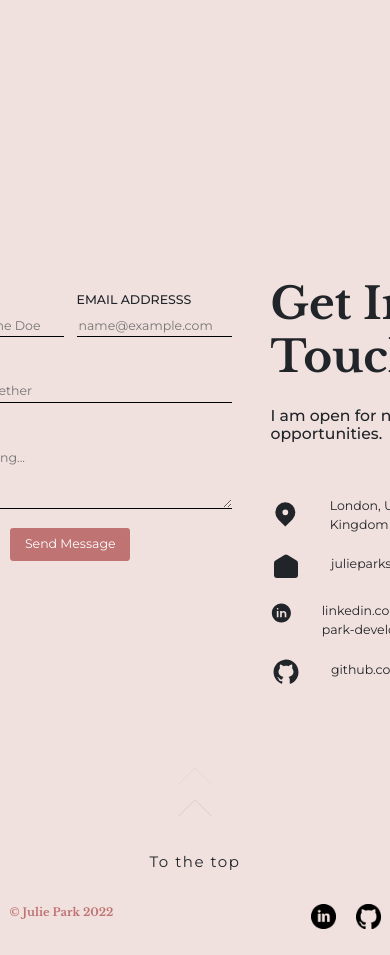
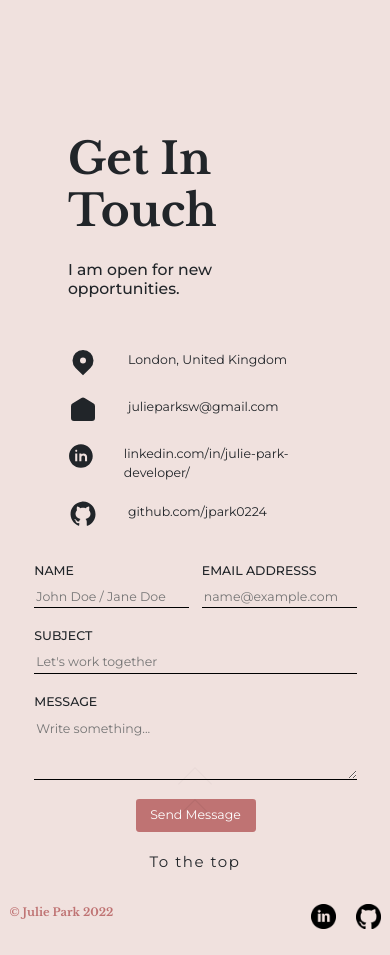
Before and after one commit to jpark0224/portfolio, a React (Create React App) app: page / in a window 390 px wide. Shown: the part 2522-3477 px from the top of the page. Built offline with nearby package versions, Linux system fonts and the light colour scheme; the HTML template or start-up script is replaced by a standard one.

Commit message:
adjust parallax values to prevent overexpanding

```diff
--- a/src/components/Contacts.tsx
+++ b/src/components/Contacts.tsx
@@ -1,6 +1,6 @@
 import React from "react";
 import emailjs from "emailjs-com";
-import { Container, Form, Stack } from "react-bootstrap";
+import { Container, Form, Row, Col, Stack } from "react-bootstrap";
 import { Link } from "react-scroll";
 import { useParallax } from "react-scroll-parallax";
 import { useEffect, useState } from "react";
@@ -18,12 +18,12 @@ const Contacts = () => {
 
   const parallaxLeft = useParallax({
     disabled: parallaxDisabled,
-    translateX: [-100, 100],
+    translateX: [-40, 50],
   });
 
   const parallaxRight = useParallax({
     disabled: parallaxDisabled,
-    translateX: [100, -100],
+    translateX: [40, -40],
   });
 
   const handleResize = () => {
@@ -38,7 +38,7 @@ const Contacts = () => {
   }, []);
 
   useEffect(() => {
-    if (screenWidth < 768) {
+    if (screenWidth < 1116) {
       setParallaxDisabled(true);
     } else {
       setParallaxDisabled(false);
@@ -68,68 +68,16 @@ const Contacts = () => {
 
   return (
     <Container fluid className="contactsContainer">
-      <section className="contactsMainContainer">
-        <section
-          className="contactsLeftContainer"
-          ref={parallaxLeft.ref as React.RefObject<HTMLDivElement>}
-        >
-          <Form onSubmit={submitHandler} className="formContainer">
-            <Stack direction="horizontal" gap={3}>
-              <Form.Group className="formGroup" controlId="name">
-                <Stack gap={2}>
-                  <label className="formLabels">NAME</label>
-                  <input
-                    type="text"
-                    name="name"
-                    placeholder="John Doe / Jane Doe"
-                  />
-                </Stack>
-              </Form.Group>
-              <Form.Group className="formGroup" controlId="email">
-                <Stack gap={2}>
-                  <label className="formLabels">EMAIL ADDRESSS</label>
-                  <input
-                    type="email"
-                    name="email"
-                    placeholder="name@example.com"
-                  />
-                </Stack>
-              </Form.Group>
-            </Stack>
-            <Form.Group className="formGroup" controlId="subject">
-              <Stack gap={2}>
-                <label className="formLabels">SUBJECT</label>
-                <input
-                  type="text"
-                  name="subject"
-                  placeholder="Let's work together"
-                />
-              </Stack>
-            </Form.Group>
-            <Form.Group className="formGroup" controlId="message">
-              <Stack gap={2}>
-                <label className="formLabels">MESSAGE</label>
-                <textarea
-                  className="message"
-                  name="message"
-                  placeholder="Write something..."
-                />
-              </Stack>
-            </Form.Group>
-            <button className="submitButton" type="submit">
-              Send Message
-            </button>
-          </Form>
-        </section>
-        <section className="contactsRightContainer">
-          <section className="contactsRightContents">
+      <Row className="contactsMainContainer">
+        <Col className="contactsLeftContainer" lg={true}>
+          <section className="contactsLeftContents">
             <h1 className="contactsHeading">Get In Touch</h1>
             <h5 className="contactsSubheading">
               I am open for new opportunities.
             </h5>
             <section
               className="contactsElementsContainer"
-              ref={parallaxRight.ref as React.RefObject<HTMLDivElement>}
+              ref={parallaxLeft.ref as React.RefObject<HTMLDivElement>}
             >
               <a
                 className="contactsElements"
@@ -195,8 +143,61 @@ const Contacts = () => {
               </a>
             </section>
           </section>
-        </section>
-      </section>
+        </Col>
+        <Col
+          className="contactsRightContainer"
+          lg={true}
+          ref={parallaxRight.ref as React.RefObject<HTMLDivElement>}
+        >
+          <Form onSubmit={submitHandler} className="formContainer">
+            <Stack direction="horizontal" gap={3}>
+              <Form.Group className="formGroup" controlId="name">
+                <Stack gap={2}>
+                  <label className="formLabels">NAME</label>
+                  <input
+                    type="text"
+                    name="name"
+                    placeholder="John Doe / Jane Doe"
+                  />
+                </Stack>
+              </Form.Group>
+              <Form.Group className="formGroup" controlId="email">
+                <Stack gap={2}>
+                  <label className="formLabels">EMAIL ADDRESSS</label>
+                  <input
+                    type="email"
+                    name="email"
+                    placeholder="name@example.com"
+                  />
+                </Stack>
+              </Form.Group>
+            </Stack>
+            <Form.Group className="formGroup" controlId="subject">
+              <Stack gap={2}>
+                <label className="formLabels">SUBJECT</label>
+                <input
+                  type="text"
+                  name="subject"
+                  placeholder="Let's work together"
+                />
+              </Stack>
+            </Form.Group>
+            <Form.Group className="formGroup" controlId="message">
+              <Stack gap={2}>
+                <label className="formLabels">MESSAGE</label>
+                <textarea
+                  className="message"
+                  name="message"
+                  placeholder="Write something..."
+                />
+              </Stack>
+            </Form.Group>
+            <button className="submitButton" type="submit">
+              Send Message
+            </button>
+          </Form>
+        </Col>
+      </Row>
       <section className="toTheTopContainer">
         <section className="toTheTopButton">
           <Link to="hero" spy={true} smooth={true} offset={-70} duration={500}>
--- a/src/components/Hero.tsx
+++ b/src/components/Hero.tsx
@@ -13,13 +13,12 @@ const Hero: React.FC = () => {
 
   const parallaxLeft = useParallax({
     disabled: parallaxDisabled,
-    translateX: [100, -80],
+    translateX: [60, -50],
   });
 
   const parallaxRight = useParallax({
     disabled: parallaxDisabled,
-    translateX: [-100, 80],
-    rootMargin: { top: 0, right: 0, bottom: 0, left: 0 },
+    translateX: [-50, 40],
   });
 
   const handleResize = () => {
--- a/src/styles/Contacts.css
+++ b/src/styles/Contacts.css
@@ -5,29 +5,31 @@
   flex-direction: column;
   justify-content: center;
   align-items: center;
-  row-gap: 1.5rem;
   padding: 5rem 0 5rem 0;
   height: 100vh;
 }
 
 .contactsMainContainer {
   display: flex;
+  align-items: center;
+  justify-content: center;
+  gap: 5vw;
+  width: 70vw;
 }
 
 .contactsLeftContainer {
-  justify-content: flex-end;
+  display: flex;
   align-items: center;
-  margin-right: 5vw;
+  justify-content: center;
 }
 
 .contactsRightContainer {
   display: flex;
-  justify-content: flex-start;
-  align-items: flex-start;
-  margin-left: 5vw;
+  align-items: center;
+  justify-content: center;
 }
 
-.contactsRightContents {
+.contactsLeftContents {
   display: flex;
   flex-direction: column;
   gap: 2vh;
--- a/src/styles/styles.css
+++ b/src/styles/styles.css
@@ -84,6 +84,5 @@ No media query since this is the default in Bootstrap because it is "mobile firs
     display: flex;
     align-items: center;
     justify-content: center;
-    order: 1;
   }
 }
```
